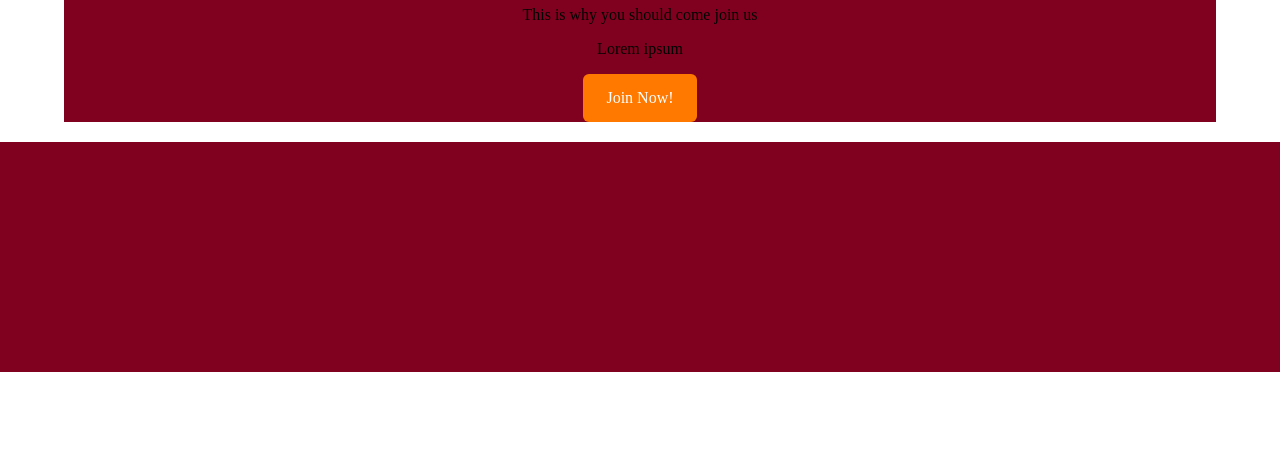
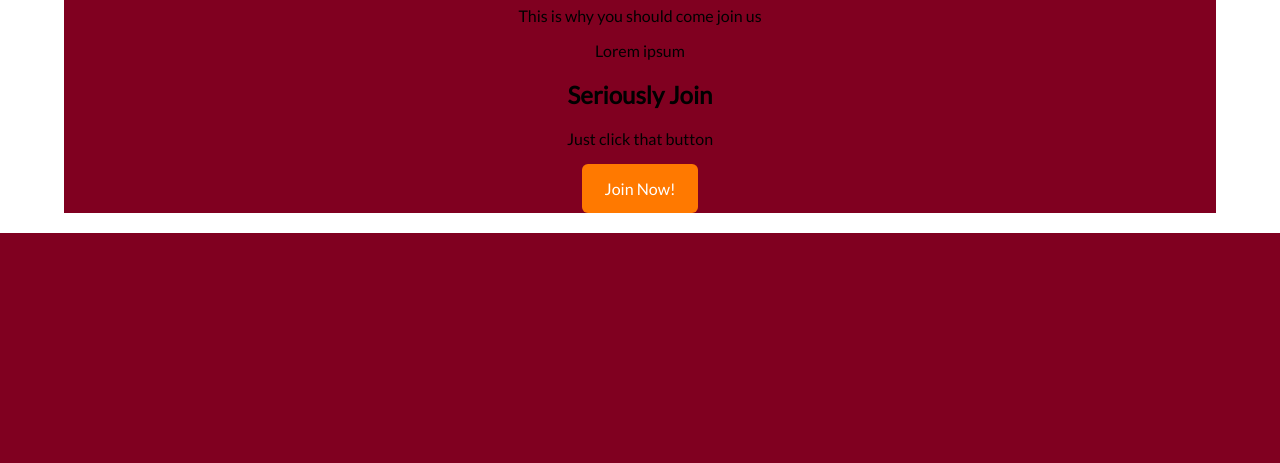
Before and after one commit to Esperanza-Queen/rose-landing-page, a plain HTML site: page index.html in a window 1280 px wide. Shown: the part 477-940 px from the top of the page. Before the commit the page ends 849 px from the top, so only its background shows below. Drawn offline with Linux system fonts and the light colour scheme.

Commit message:
This is my 4th push

```diff
--- a/css/styles.css
+++ b/css/styles.css
@@ -1,6 +1,8 @@
 /*GLOBAL STYLES*/
 
-
+*{
+    font-family: 'Lato', sans-serif;
+}
 p {
 
 }
@@ -36,6 +38,7 @@ footer{
     border-radius:6px;
     color:#FFFFFF;
     text-decoration:none;
+
 }
 
 .button:hover {
@@ -49,5 +52,5 @@ footer{
     margin:0px auto;
 }
 .button{
-    display:inline-block;
+   display:inline-block;
 }
--- a/index.html
+++ b/index.html
@@ -10,6 +10,7 @@
             </title>
 
             <link rel="stylesheet" href="css/styles.css" type="text/css" />
+            <link href='https://fonts.googleapis.com/css?family=Lato' rel='stylesheet' type='text/css'>
             <meta name="description"no content="" />
             <meta name= "keywords" content=" Mariachi, Entertainment, Drag Queens, Selena, Fresno" />
         </head>
@@ -21,7 +22,9 @@
            <img src="images/600x225.png"/>
            <h1> Come Join Us </h1>
            <p> This is why you should come join us</p>
-           <p> Lorem ipsum</p>
+           <p> Lorem ipsum </p>
+           <h2> Seriously Join </h2>
+           <p> Just click that button </p>
            <a href="#" class="button">Join Now!</a>
        </main>
        <footer>
```
Also changed, not shown: 1 other file.
